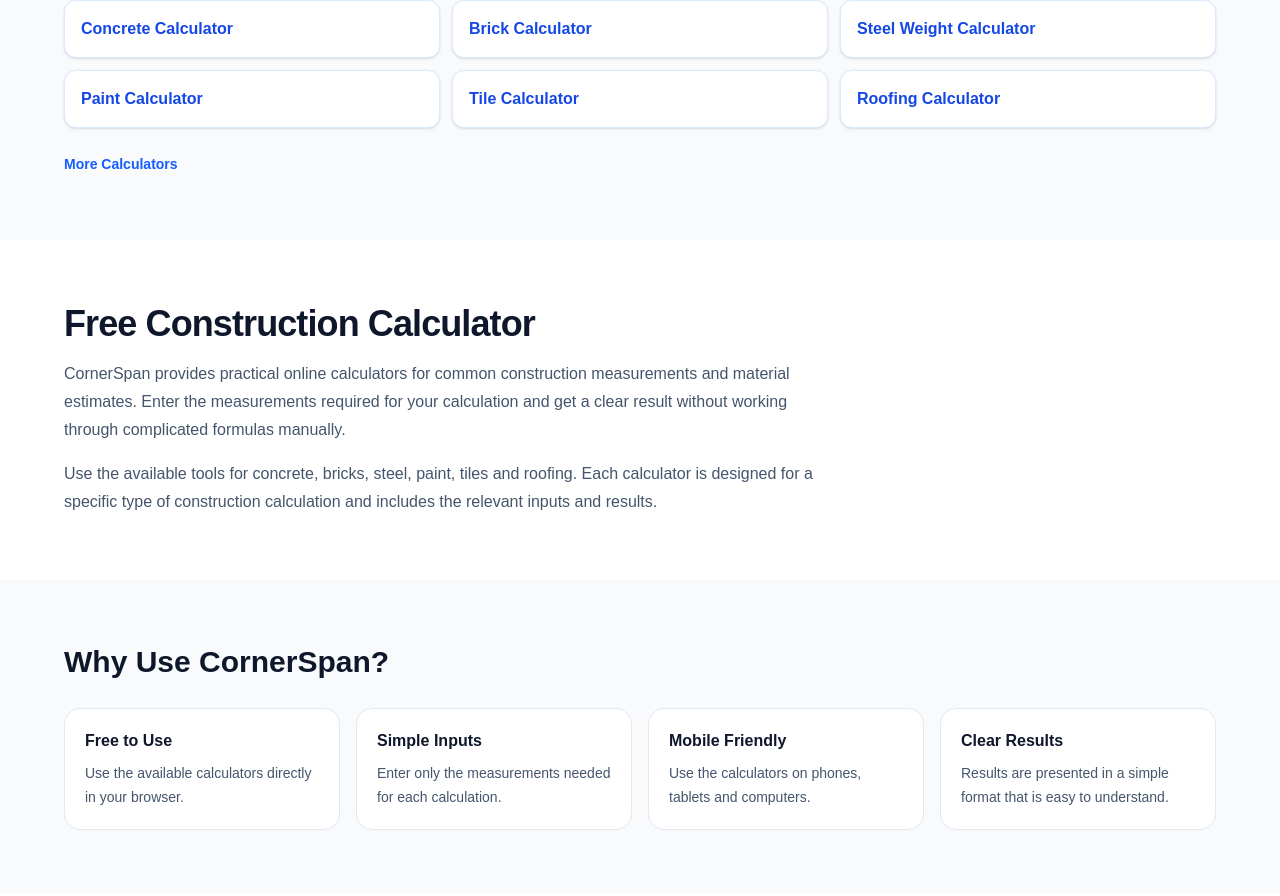
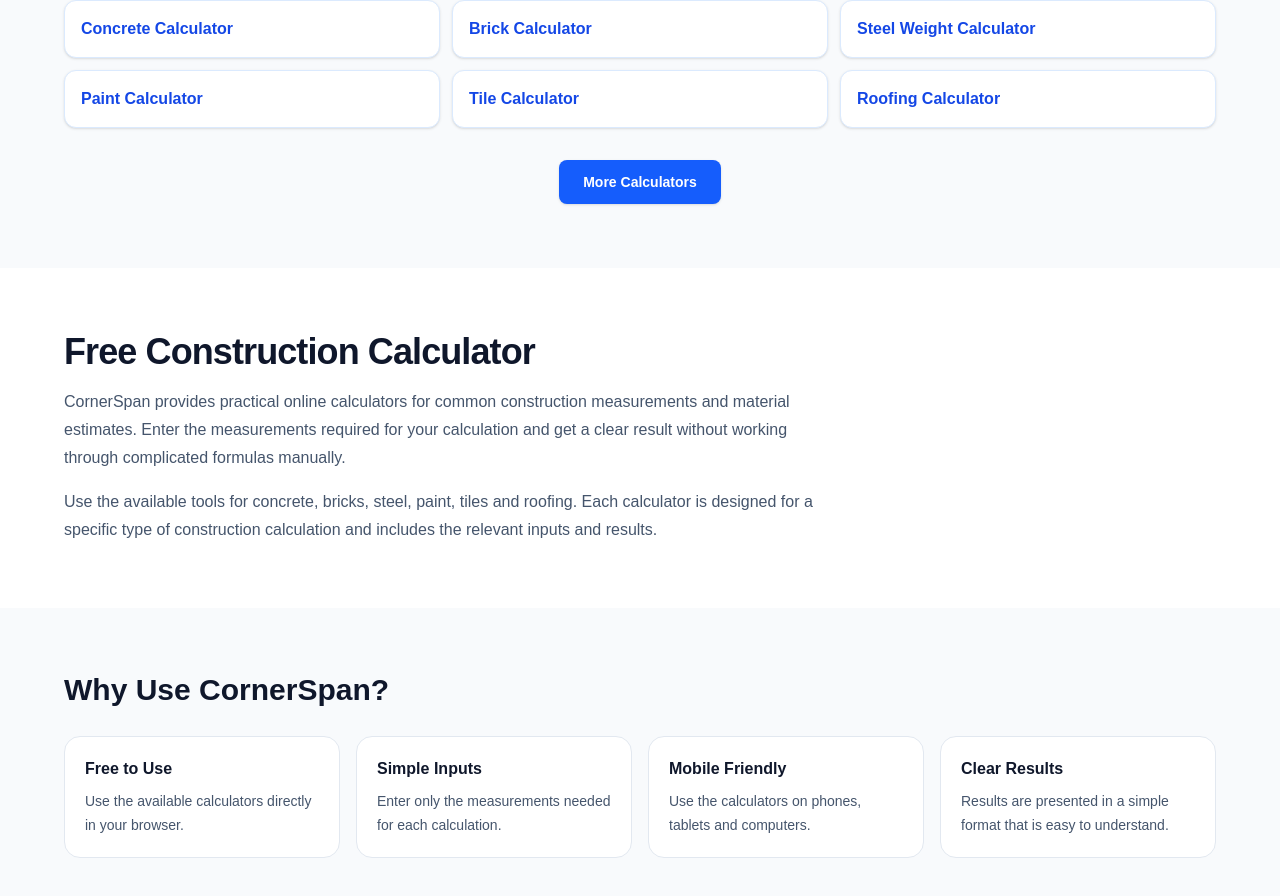
Before and after one commit to km7max-cmd/cornerspan, a Next.js app: page / in a window 1280 px wide. Shown: the part 1419-2315 px from the top of the page. Built offline with nearby package versions, Linux system fonts and the light colour scheme.

Commit message:
Update button styling for More Calculators link

```diff
--- a/app/page.tsx
+++ b/app/page.tsx
@@ -236,10 +236,10 @@ export default function Home() {
                 </Link>
               ))}
             </div>
-            <div className="mt-6">
+            <div className="mt-8 flex justify-center">
   <Link
     href="/calculators"
-    className="text-sm font-bold text-blue-600 hover:underline"
+    className="rounded-lg bg-blue-600 px-6 py-3 text-sm font-bold text-white shadow-sm transition hover:bg-blue-700"
   >
     More Calculators
   </Link>
```
